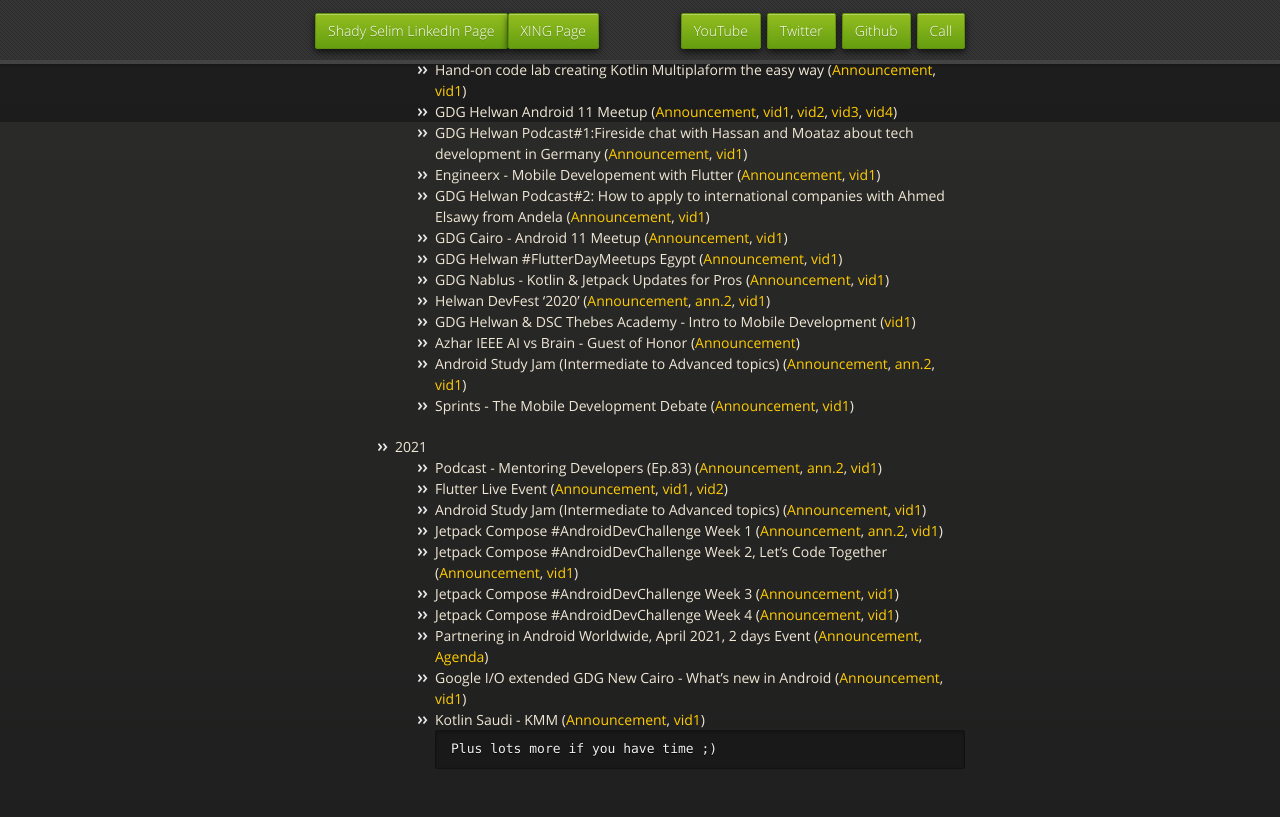
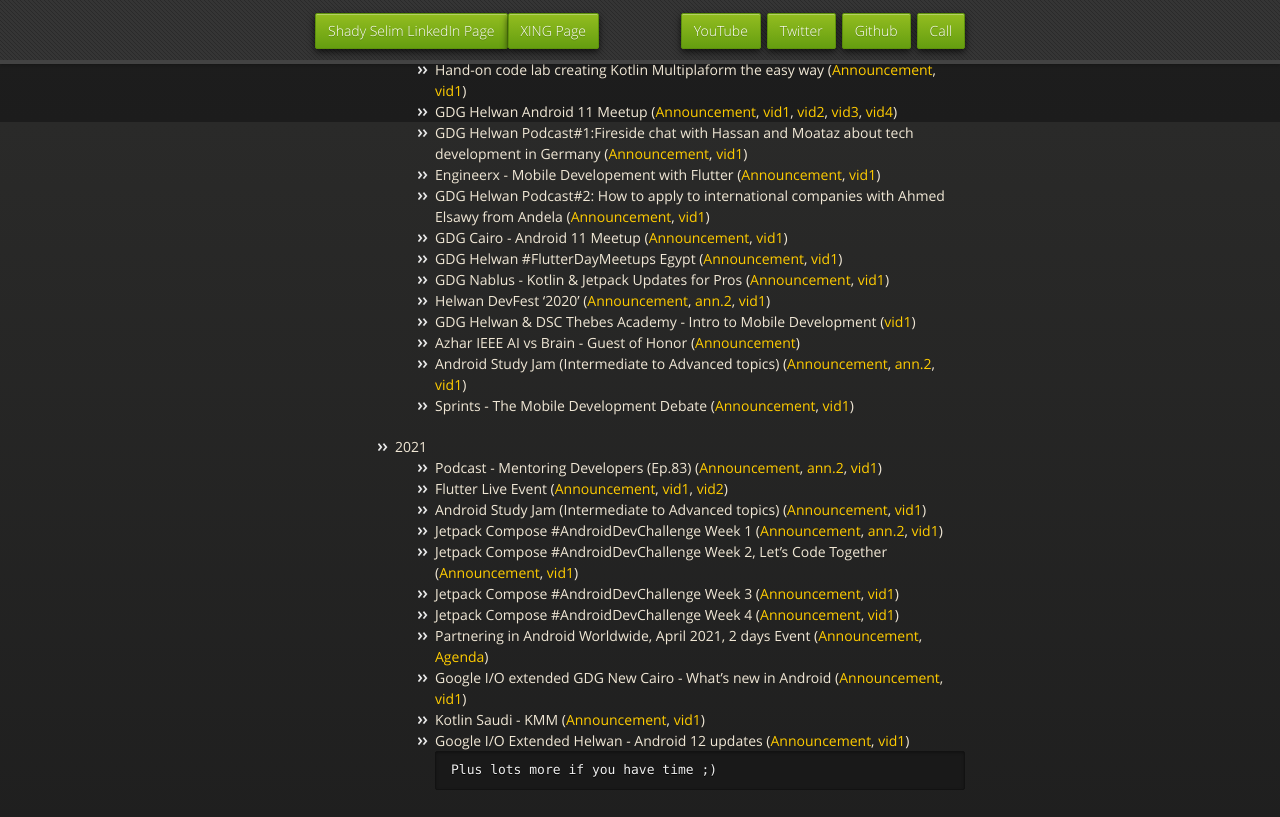
Before and after one commit to Shady-Selim/shady-selim.github.io, a Jekyll site: the page built from index.md, in a window 1280 px wide and 900 px high, scrolled down 6178 px. Shown: the top 817 px of the window. Built offline with Jekyll 4.4.1, drawn with Linux system fonts in a browser that asks for light colours; our own code applies the rules of GitHub Pages for plain Markdown files.

Commit message:
Update index.md

````diff
--- a/index.md
+++ b/index.md
@@ -250,6 +250,7 @@
     - Partnering in Android Worldwide, April 2021, 2 days Event ([Announcement](https://gdg.community.dev/events/details/google-gdg-helwan-presents-android-worldwide-april-2021/), [Agenda](https://www.airmeet.com/e/3a42a900-9868-11eb-bfbb-3361cd1b2fd8))
     - Google I/O extended GDG New Cairo - What's new in Android ([Announcement](https://gdg.community.dev/events/details/google-gdg-new-cairo-presents-google-io-extended-new-cairo/), [vid1](https://fb.watch/5Qz9iOwrFs/))
     - Kotlin Saudi - KMM ([Announcement](https://twitter.com/KotlinSaudi/status/1397197874740482050), [vid1](https://youtu.be/zLJ2xYSFcmE))
+    - Google I/O Extended Helwan - Android 12 updates ([Announcement](https://gdg.community.dev/events/details/google-gdg-helwan-presents-google-io-extended-helwan/), [vid1](https://youtu.be/Wm39ciCf4Gw))
 ```
 Plus lots more if you have time ;)
 ```
````
